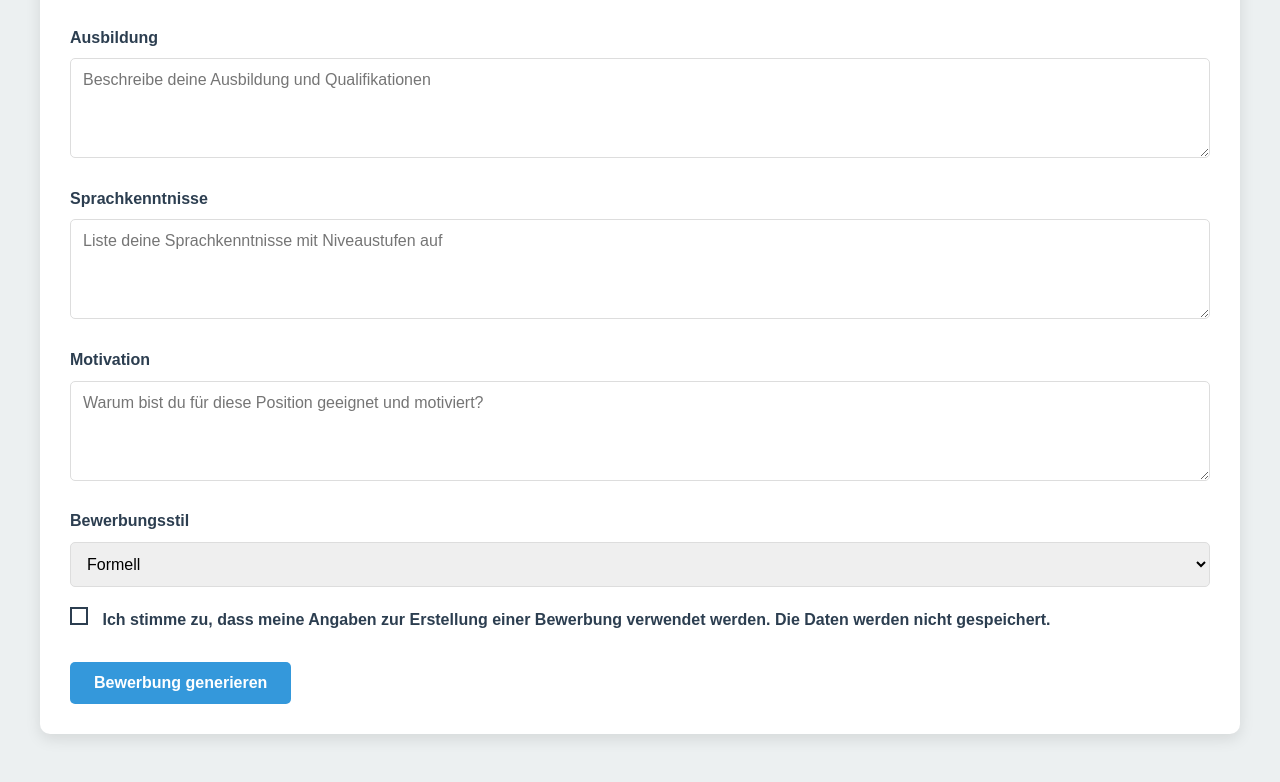
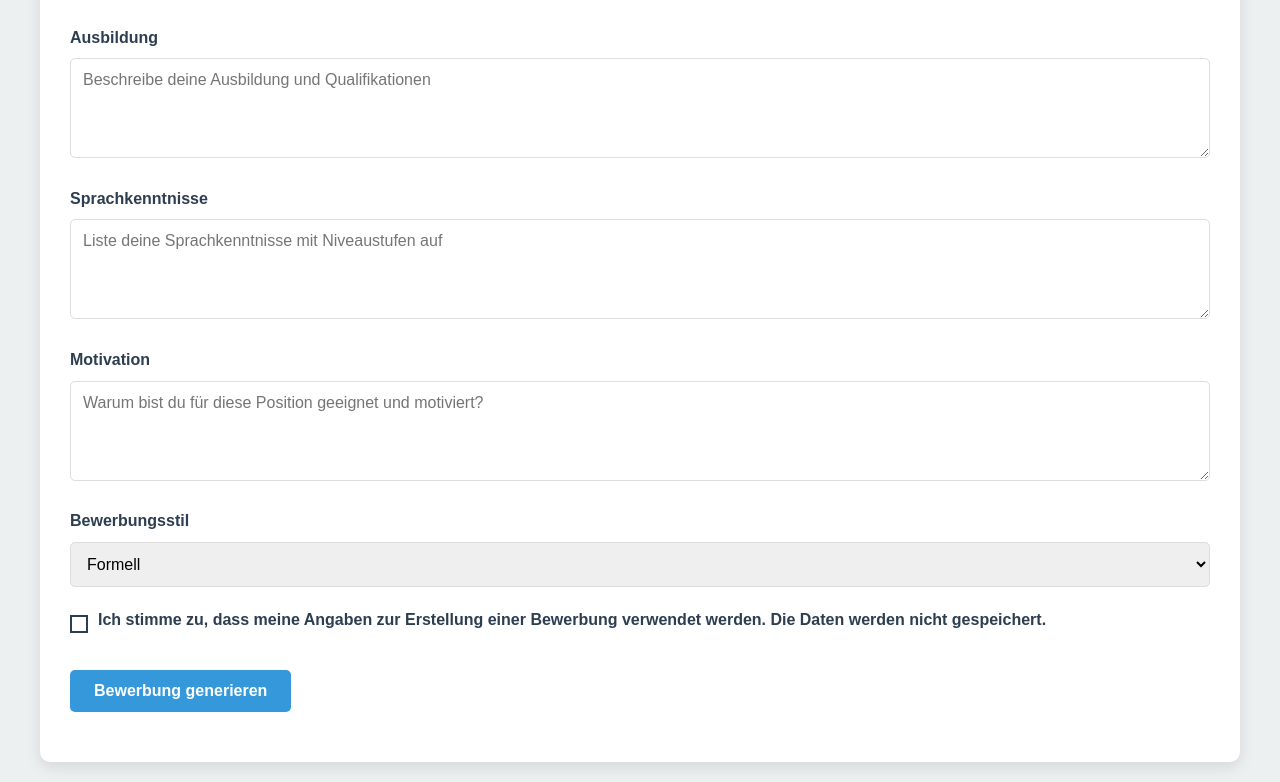
Before and after one commit to jeyjey1508/bewerbungsagent, a website: page bewerbungsagent/public/index.html in a window 1280 px wide. Shown: the part 1210-1992 px from the top of the page. Before the commit the page ends 1964 px from the top, so only its background shows below. Drawn offline with nearby package versions, Linux system fonts and the light colour scheme.

Commit message:
index.html

```diff
--- a/bewerbungsagent/public/index.html
+++ b/bewerbungsagent/public/index.html
@@ -351,11 +351,17 @@
                     </div>
 
                     <div class="form-group">
-                      <div id="fakeCheckbox" style="display: inline-block; width: 18px; height: 18px; border: 2px solid #2c3e50; margin-right: 10px; cursor: pointer;"></div>
-                      <label for="fakeCheckbox" style="font-weight: bold; display: inline;">
-                        Ich stimme zu, dass meine Angaben zur Erstellung einer Bewerbung verwendet werden. Die Daten werden nicht gespeichert.
-                      </label>
+                      <!-- DSGVO + Fehlermeldung direkt darunter -->
+                    <div class="form-group" style="display: flex; flex-direction: column; gap: 8px;">
+                      <div style="display: flex; align-items: center; gap: 10px;">
+                        <div id="fakeCheckbox" style="width: 18px; height: 18px; border: 2px solid #2c3e50; cursor: pointer;"></div>
+                        <label for="fakeCheckbox" style="font-weight: bold;">
+                          Ich stimme zu, dass meine Angaben zur Erstellung einer Bewerbung verwendet werden. Die Daten werden nicht gespeichert.
+                        </label>
+                      </div>
+                      <div id="errorAlert" class="alert" style="margin: 0;"></div>
                     </div>
+
 
                     <!-- ✅ Nur einmal hier – direkt darunter -->
                     <div id="errorAlert" class="alert"></div>
```
